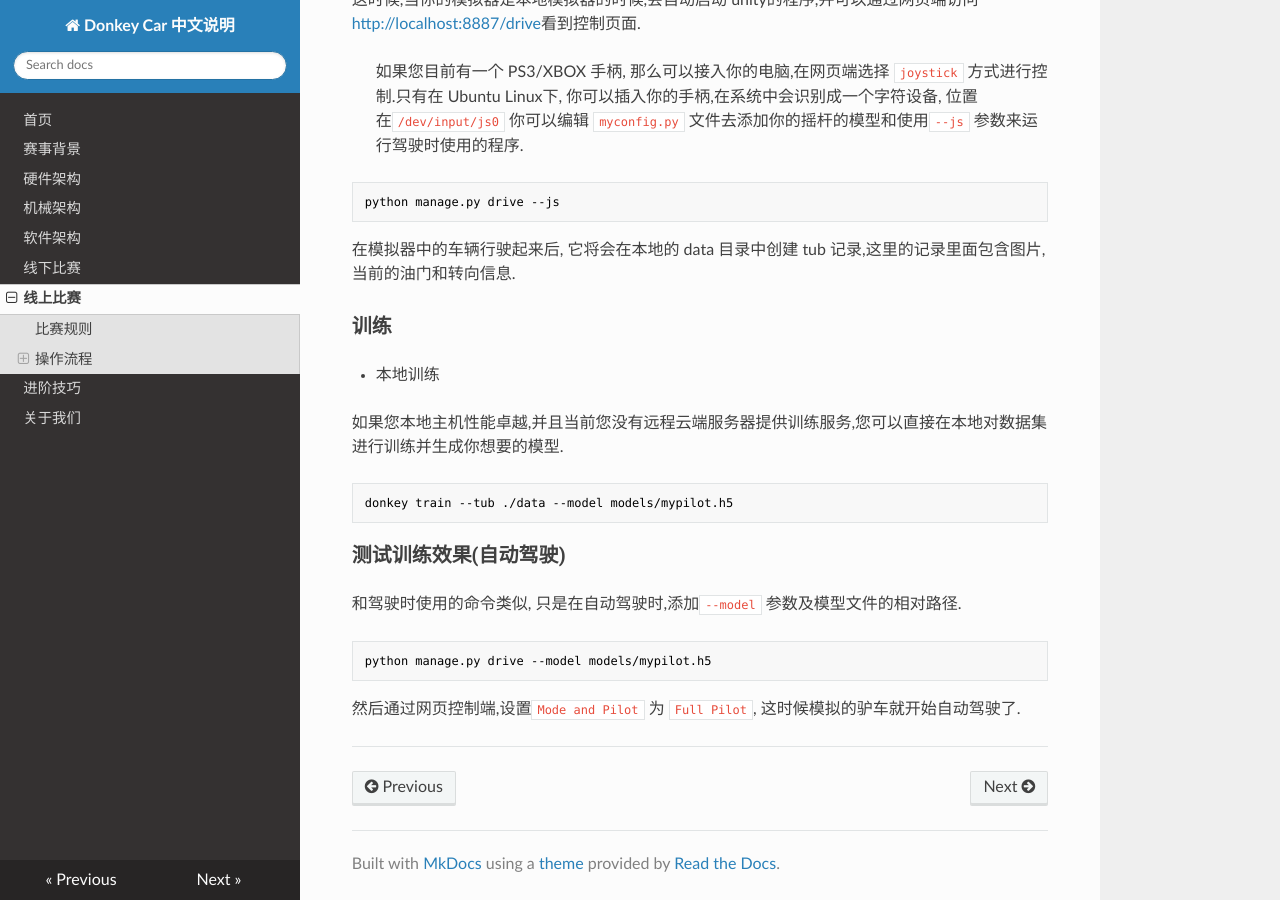
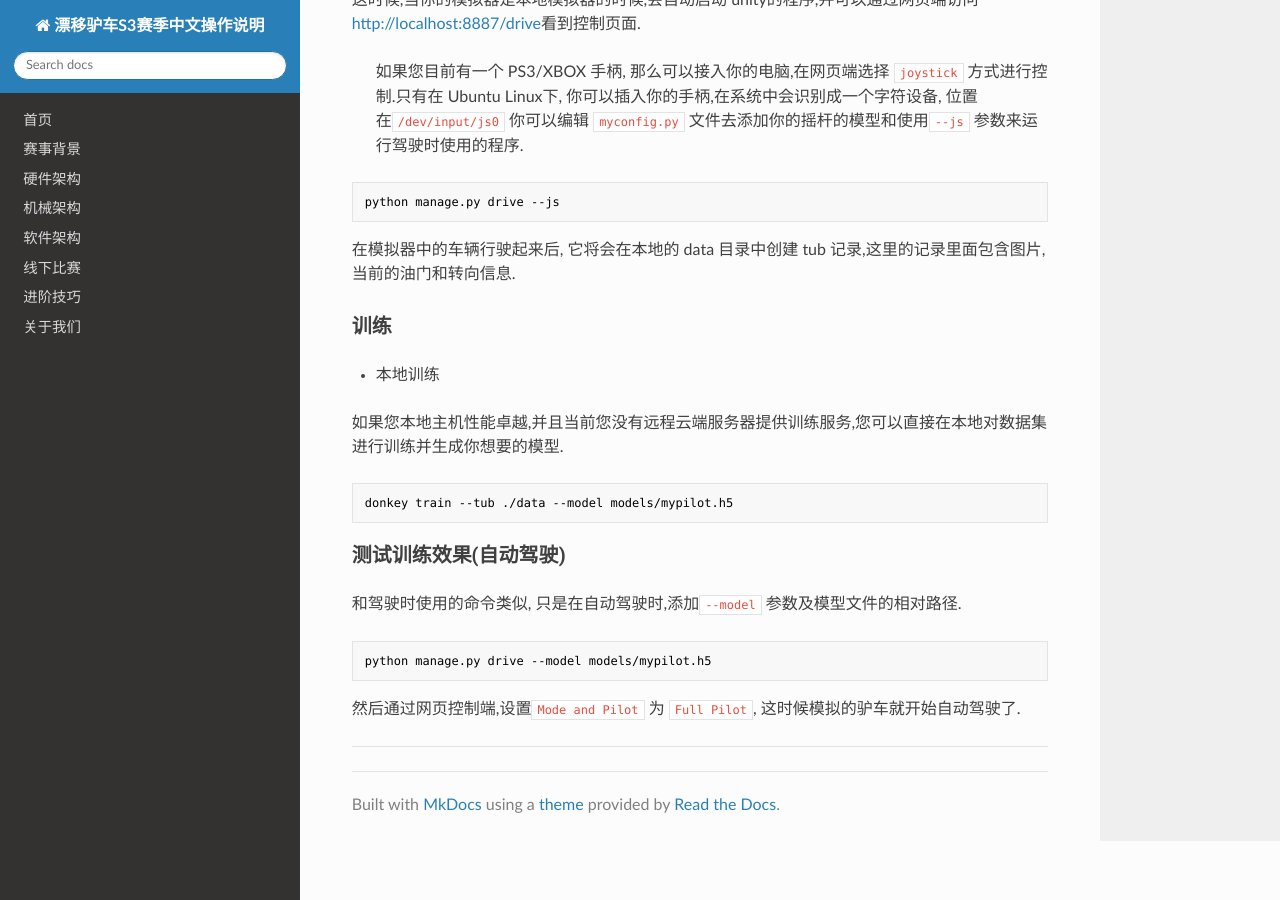
Before and after one commit to Mavengers/DonkeyDocsCN, an MkDocs documentation site: the page built from docs/donkeygym/gym_simulator.md, in a window 1280 px wide and 900 px high, scrolled down 6563 px. Built offline with MkDocs 1.6.1, drawn with Linux system fonts in a browser that asks for light colours; nearby versions of some CDN libraries.

Commit message:
Delete Online parts
Signed-off-by: haobot <haobot@foxmail.com>

```diff
--- a/mkdocs.yml
+++ b/mkdocs.yml
@@ -1,5 +1,5 @@
 ---
-site_name: Donkey Car 中文说明
+site_name: 漂移驴车S3赛季中文操作说明
 theme: readthedocs
 
 nav:
@@ -9,6 +9,5 @@ nav:
   - 机械架构: mechanic/mechanic_arch.md
   - 软件架构: software/software_arch.md
   - 线下比赛: operation/dk_process.md
-  - 线上比赛: donkeygym/gym_simulator.md
   - 进阶技巧: operation/drive_tips.md
   - 关于我们: aboutus.md
```
